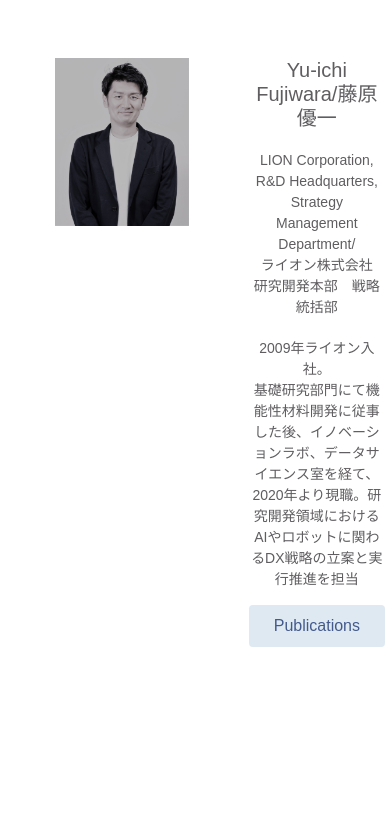
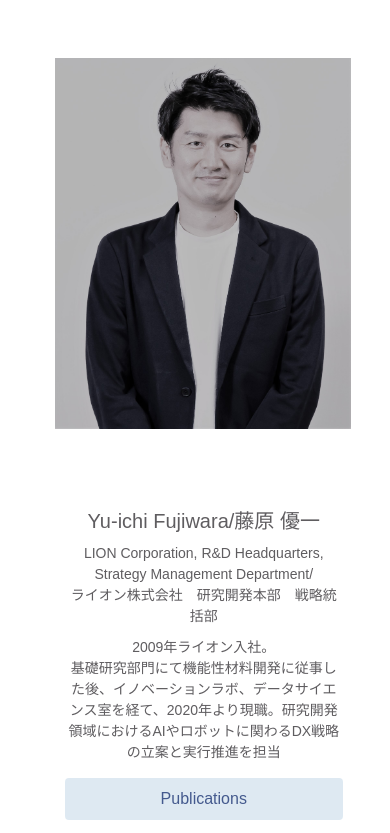
Before and after one commit to yfujiwara0211/self-introduction-site_rev, a plain HTML site: page index.html in a window 390 px wide. Shown: the part 437-1270 px from the top of the page. Drawn offline with nearby package versions, Linux system fonts and the light colour scheme.

Commit message:
Update responsive.css

```diff
--- a/css/responsive.css
+++ b/css/responsive.css
@@ -3,6 +3,7 @@
     .case {
         width: 50%;
         margin-bottom: 50px;
+
     }
 
     .header-left {
@@ -13,40 +14,47 @@
         width: 40%;
     }
 
-    .profile-photo img{
-        float: left;
-        margin: 60px 60px 20px 0px;
-        width: 100%;
+    .text-content {
+        font-size: 95%;
+        padding-top: 20px;
+        width: 60%;
     }
 
     .text-content h2{
-        font-size: 20px;
-        padding-top: 30px;
-        padding-bottom: 20px;
-    }
-
-    .publications {
-        padding: 10px 0px;
-    }
-
-    .affiliation{
-        font-size: 16px;
-    }
-
-    .carrer{
-        font-size: 16px;
+        font-size:24px;
     }
 
     .bottom-wrapper {
         height: 970px;
     }
 
-      .top-wrapper h1 {
+    .top-wrapper h1 {
         font-size: 40px;
     }
 
-      .heading h2 {
+    .heading h2 {
         font-size: 24px;
+    }
+
+    .name {
+        padding-top:40px;
+        padding-bottom: 10px;
+    }
+
+    .carrer {
+        padding-top: 10px;
+    }
+
+    .publications {
+        padding: 5px 0px;
+    }
+
+    .btn {
+        font: white;
+        padding: 8px 24px;
+        opacity: 0.8;
+        display: inline-block;
+        border-radius: 4px;
     }
 }
 
@@ -70,20 +78,24 @@
         width: 80%;
     }
 
-    .profile-photo img{
-        width: 100%;
-        float: none;
-        margin-left: 40px;
+    .middle-wrapper {
+        height: 900px;
     }
 
-    .middle-wrapper {
-        height: 850px;
+    .item {
+        flex-direction: column;
+    }
+
+    .text-content {
+        padding-top: 60px;
+        margin-left: 50px;
+        width: 75%;
     }
 
     .text-content h2{
         font-size: 20px;
         padding-top: 0px;
-        padding-bottom:20px;
+        padding-bottom:10px;
         text-align: center;
     }
 
```
